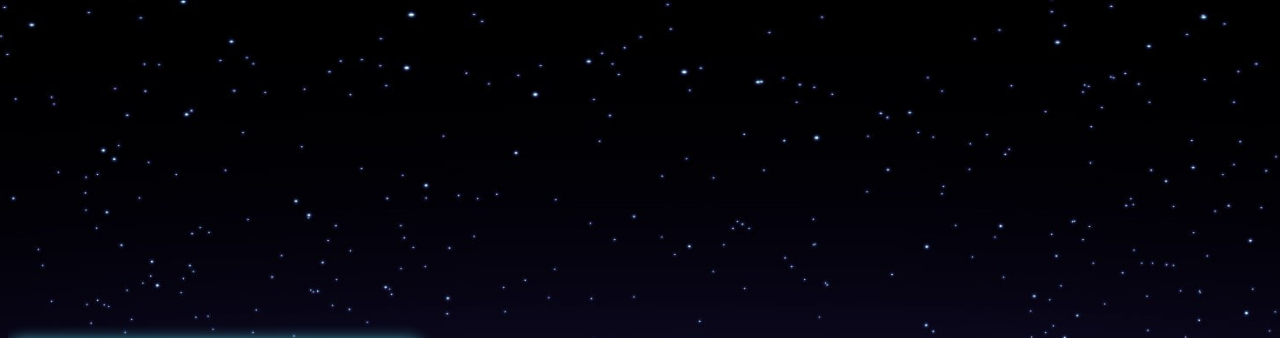
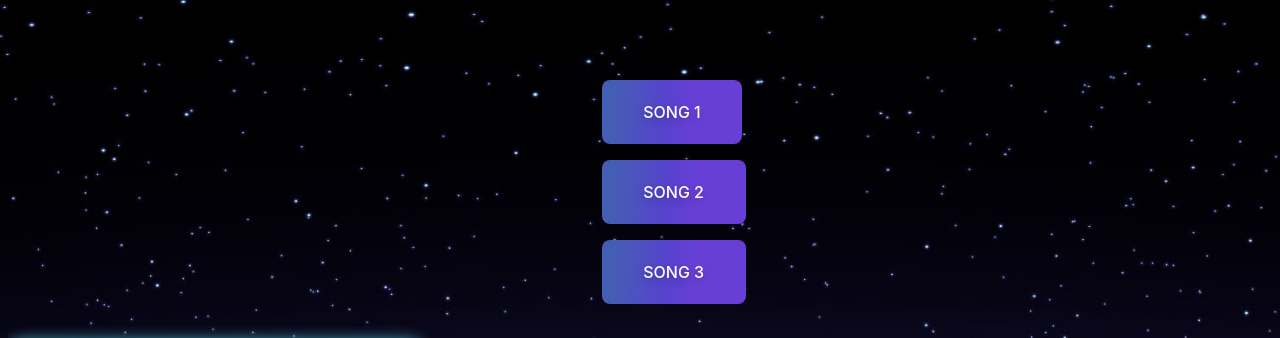
Before and after one commit to Aruwubato/EIA1_WiSe23, a plain HTML site: page EndabgabeS1/index.html in a window 1280 px wide. Shown: the top 338 px of the page. Drawn offline with Linux system fonts and the light colour scheme.

Commit message:
Endabgabe

```diff
--- a/EndabgabeS1/index.html
+++ b/EndabgabeS1/index.html
@@ -7,17 +7,24 @@
     <!-- Link to the CSS file -->
     <script defer src="eia1_voyager_sdk.js"></script>
     <script defer src="dat.gui.min.js"></script>
+    <script defer src="script.js"></script>
     <link rel="stylesheet" href="style.css">
 </head>
 <body>
-    <div id="button-container">
-        <button style= 'margin-right: 500px' class='glowing-btn'><span class='glowing-txt'>P<span class='faulty-letter'>LA</span>YER1</span></button>
-        <button class='glowing-btn'><span class='glowing-txt'>PL<span class='faulty-letter'>AY</span>ER2</span></button>
-    </div>
-    <script>
-        document.getElementById('button-container').onclick = function() {
-            alert('5 SECONDS');
-        };
-    </script>
+
+<div id="button-container">
+    <button style= 'margin-right: 500px' class='glowing-btn'><span class='glowing-txt'>P<span class='faulty-letter'>LA</span>YER1</span></button>
+    <button class='glowing-btn'><span class='glowing-txt'>PL<span class='faulty-letter'>AY</span>ER2</span></button>
+</div>
+
+<audio id="testAudio1" hidden src="STAY.mp3" type="audio/mpeg"></audio>
+<button id="play1">SONG 1</button>
+
+<audio id="testAudio2" hidden src="MJ.mp3" type="audio/mpeg"></audio>
+<button id="play2">SONG 2</button>
+
+<audio id="testAudio3" hidden src="SICKO.mp3" type="audio/mpeg"></audio>
+<button id="play3">SONG 3</button>
+
 </body>
 </html>
--- /dev/null
+++ b/EndabgabeS1/script.js
@@ -0,0 +1,45 @@
+document.getElementById('button-container').onclick = function() {
+    alert('5 SECONDS');
+};
+
+document.getElementById("play1").addEventListener("click", function(){
+	var audio = document.getElementById('testAudio1');
+  if(this.className == 'is-playing'){
+    this.className = "";
+    this.innerHTML = "SONG 1"
+    audio.pause();
+  }else{
+    this.className = "is-playing";
+    this.innerHTML = "Pause";
+    audio.play();
+  }
+
+});
+
+document.getElementById("play2").addEventListener("click", function(){
+	var audio = document.getElementById('testAudio2');
+  if(this.className == 'is-playing'){
+    this.className = "";
+    this.innerHTML = "SONG 2"
+    audio.pause();
+  }else{
+    this.className = "is-playing";
+    this.innerHTML = "Pause";
+    audio.play();
+  }
+
+});
+
+document.getElementById("play3").addEventListener("click", function(){
+	var audio = document.getElementById('testAudio3');
+  if(this.className == 'is-playing'){
+    this.className = "";
+    this.innerHTML = "SONG 3"
+    audio.pause();
+  }else{
+    this.className = "is-playing";
+    this.innerHTML = "Pause";
+    audio.play();
+  }
+
+});
--- a/EndabgabeS1/style.css
+++ b/EndabgabeS1/style.css
@@ -20,8 +20,7 @@ to {background-position: -100px 0px;background-size:2750px;}
   box-sizing: border-box;
 }
 
-html,
-body {
+html, body {
   height: 100%;
   width: 100%;
   overflow: hidden;
@@ -35,8 +34,6 @@ body {
   background: black;
   background-image: url("background.jpg");
   background-size: cover;
-
-
   -webkit-animation: slidein 100s;
   animation: slidein 100s;
   -webkit-animation-fill-mode: forwards;
@@ -47,6 +44,110 @@ body {
   animation-direction: alternate;
 }
 
+#play1 {
+  position: absolute;
+  top: 10%;
+  left: 47%;
+  background-image: linear-gradient(92.88deg, #455EB5 9.16%, #5643CC 43.89%, #673FD7 64.72%);
+  border-radius: 8px;
+  border-style: none;
+  box-sizing: border-box;
+  color: #FFFFFF;
+  cursor: pointer;
+  flex-shrink: 0;
+  font-family: "Inter UI","SF Pro Display","Segoe UI","Open Sans","Helvetica Neue",sans-serif;
+  font-size: 16px;
+  font-weight: 500;
+  height: 4rem;
+  padding: 0 1.6rem;
+  text-align: center;
+  text-shadow: rgba(0, 0, 0, 0.25) 0 3px 8px;
+  transition: all .5s;
+  user-select: none;
+  -webkit-user-select: none;
+  touch-action: manipulation;
+}
+
+#play1:hover {
+  box-shadow: rgba(80, 63, 205, 0.5) 0 1px 30px;
+  transition-duration: .1s;
+}
+
+@media (min-width: 768px) {
+  #play1 {
+    padding: 0 2.6rem;
+  }
+}
+
+#play2 {
+  position: absolute;
+  top: 20%;
+  left: 47%;
+  background-image: linear-gradient(92.88deg, #455EB5 9.16%, #5643CC 43.89%, #673FD7 64.72%);
+  border-radius: 8px;
+  border-style: none;
+  box-sizing: border-box;
+  color: #FFFFFF;
+  cursor: pointer;
+  flex-shrink: 0;
+  font-family: "Inter UI","SF Pro Display","Segoe UI","Open Sans","Helvetica Neue",sans-serif;
+  font-size: 16px;
+  font-weight: 500;
+  height: 4rem;
+  padding: 0 1.6rem;
+  text-align: center;
+  text-shadow: rgba(0, 0, 0, 0.25) 0 3px 8px;
+  transition: all .5s;
+  user-select: none;
+  -webkit-user-select: none;
+  touch-action: manipulation;
+}
+
+#play2:hover {
+  box-shadow: rgba(80, 63, 205, 0.5) 0 1px 30px;
+  transition-duration: .1s;
+}
+
+@media (min-width: 768px) {
+  #play2 {
+    padding: 0 2.6rem;
+  }
+}
+
+#play3 {
+  position: absolute;
+  top: 30%;
+  left: 47%;
+  background-image: linear-gradient(92.88deg, #455EB5 9.16%, #5643CC 43.89%, #673FD7 64.72%);
+  border-radius: 8px;
+  border-style: none;
+  box-sizing: border-box;
+  color: #FFFFFF;
+  cursor: pointer;
+  flex-shrink: 0;
+  font-family: "Inter UI","SF Pro Display","Segoe UI","Open Sans","Helvetica Neue",sans-serif;
+  font-size: 16px;
+  font-weight: 500;
+  height: 4rem;
+  padding: 0 1.6rem;
+  text-align: center;
+  text-shadow: rgba(0, 0, 0, 0.25) 0 3px 8px;
+  transition: all .5s;
+  user-select: none;
+  -webkit-user-select: none;
+  touch-action: manipulation;
+}
+
+#play3:hover {
+  box-shadow: rgba(80, 63, 205, 0.5) 0 1px 30px;
+  transition-duration: .1s;
+}
+
+@media (min-width: 768px) {
+  #play3 {
+    padding: 0 2.6rem;
+  }
+}
 .glowing-btn {
   position: relative;
   color: var(--glow-color);
@@ -60,8 +161,6 @@ body {
   font-size: 2em;
   font-weight: 900;
   letter-spacing: 1em;
-
-
   -webkit-box-shadow: inset 0px 0px 0.5em 0px var(--glow-color),
     0px 0px 0.5em 0px var(--glow-color);
   -moz-box-shadow: inset 0px 0px 0.5em 0px var(--glow-color),
```
Also changed, not shown: 3 other files.
